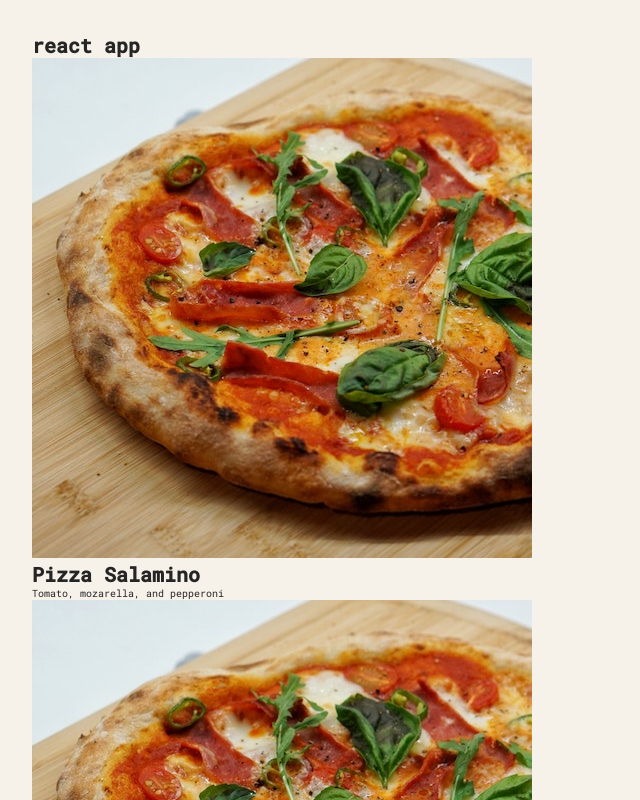
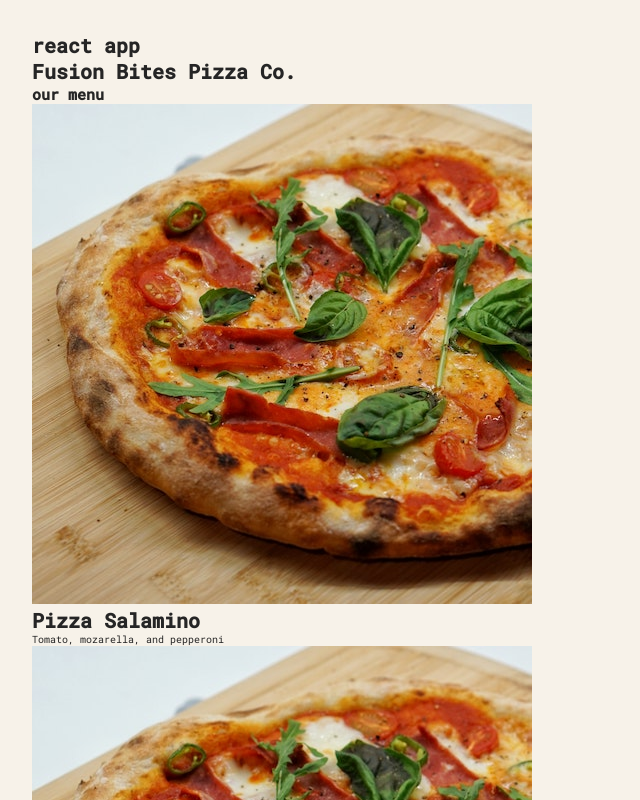
Before and after one commit to misikir21/pizaa-menu-react, a React (Create React App) app in the folder pizza-menu/: page / in a window 1280 px wide. Shown: the top 800 px of the page, without its empty margins (0-640 px from the left). Built offline with nearby package versions, Linux system fonts and the light colour scheme.

Commit message:
more components added

```diff
--- a/pizza-menu/src/App.js
+++ b/pizza-menu/src/App.js
@@ -6,11 +6,9 @@ function App() {
   return (
     <div>
     <h1>react app</h1>
-    <Pizza/>
-    <Pizza/>
-    <Pizza/>
-    <Pizza/>
-    <Pizza/>
+    <Header/>
+    <Menu/>
+    <Footer/>
     </div>
   );
 }
@@ -23,4 +21,27 @@ function Pizza (){
   </div>
   )
 }
+function Header(){
+  return(
+    <h1>Fusion Bites Pizza Co.</h1>
+  )
+}
+function Footer(){
+  return(
+    <footer>{new Date().toLocaleTimeString()}we are currently open</footer>
+  )
+}
+
+function Menu(){
+  return (
+    <div>
+    <h2>our menu</h2>
+    <Pizza/>
+    <Pizza/>
+    <Pizza/>
+    <Pizza/>
+    <Pizza/>
+    </div>
+  )
+}
 export default App;
```
